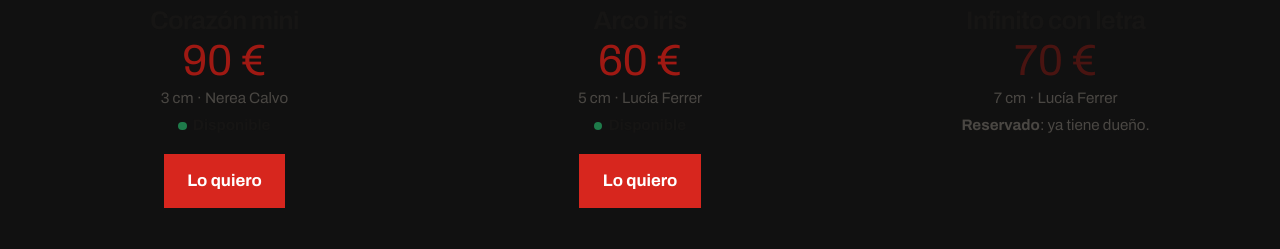
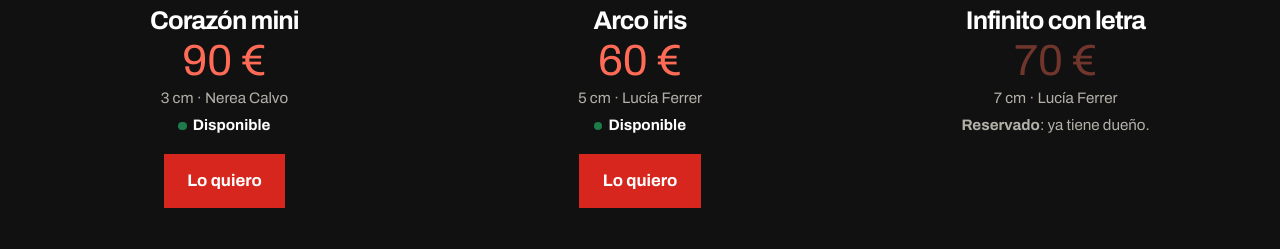
Before and after one commit to AleexX26/demo-tatuaje-3, a plain HTML site: page index.html in a window 1280 px wide. Shown: the part 7550-7799 px from the top of the page. Drawn offline with Linux system fonts and the light colour scheme; grey boxes are pictures that could not be loaded; a web font is replaced by a local one.

Commit message:
Arregla contraste en modo oscuro (reseñas, flash)
Co-Authored-By: Claude Sonnet 5.5 <noreply@anthropic.com>

```diff
--- a/index.html
+++ b/index.html
@@ -271,7 +271,7 @@ const RESENAS = [
     --papel: #111110;
     --papel-2: #1A1A18;
     --papel-3: #2A2926;
-    --hoja: #1A1A18;
+    --hoja: #F2F0EA;
     --tinta: #F2F0EA;
     --tinta-2: #B3B0A8;
     --calco: #8A8780;
@@ -988,7 +988,11 @@ h1, h2, h3 { font-weight: 700; letter-spacing: -.035em; line-height: 1.02; font-
 .artista:nth-child(odd) { background: var(--papel-2); }
 .artista__foto { filter: grayscale(.1); }
 .flash { background: var(--pared); }
-.hoja-flash { background: transparent; padding: 0; }
+.hoja-flash { background: transparent; padding: 0; color: var(--sobre-pared); }
+.flash .flash-item__meta { color: #B3B0A8; }
+.flash .flash-item__nombre { color: #fff; }
+.flash .libre { color: #fff; }
+.flash .flash-item__precio { color: #FF6B57; }
 .hoja-flash img { aspect-ratio: 1 / 1; object-fit: cover; width: 100%; }
 .pie { background: var(--pared); }
 .gira li:nth-child(odd), .gira li:nth-child(even) { background: var(--papel-2); color: var(--tinta); }
```
